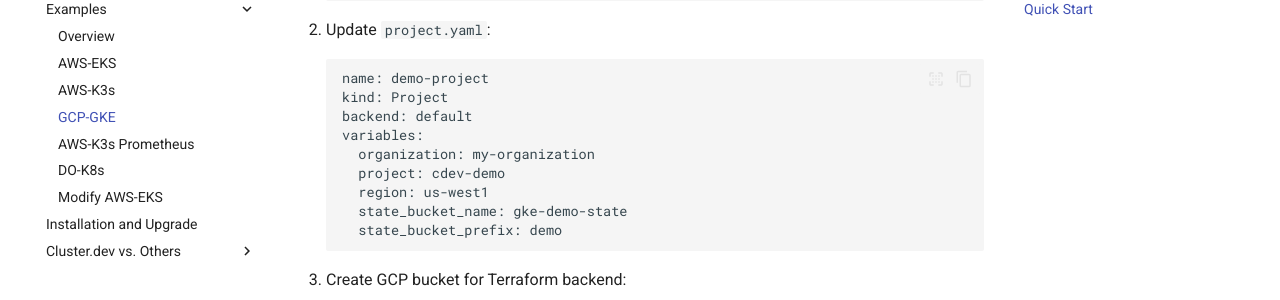
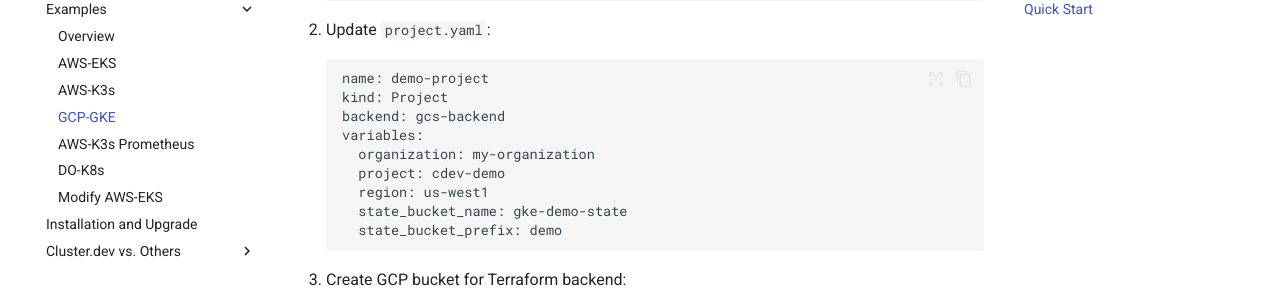
Before and after one commit to shalb/cluster.dev, an MkDocs documentation site: the page built from docs/examples-gcp-gke.md, in a window 1280 px wide and 900 px high, scrolled down 1375 px. Shown: the part 153-453 px from the top of the window. Built offline with MkDocs 1.6.1 and Material for MkDocs 9.7.7, drawn with Linux system fonts in a browser that asks for light colours; comment, search, counter and statistics services are not loaded.

Commit message:
Fix backend for gcp-gke example (#226)

````diff
--- a/docs/examples-gcp-gke.md
+++ b/docs/examples-gcp-gke.md
@@ -56,7 +56,7 @@ On this page you will find guidance on how to create a GKE cluster on GCP using
     ```
     name: demo-project
     kind: Project
-    backend: default
+    backend: gcs-backend
     variables:
       organization: my-organization
       project: cdev-demo
````
